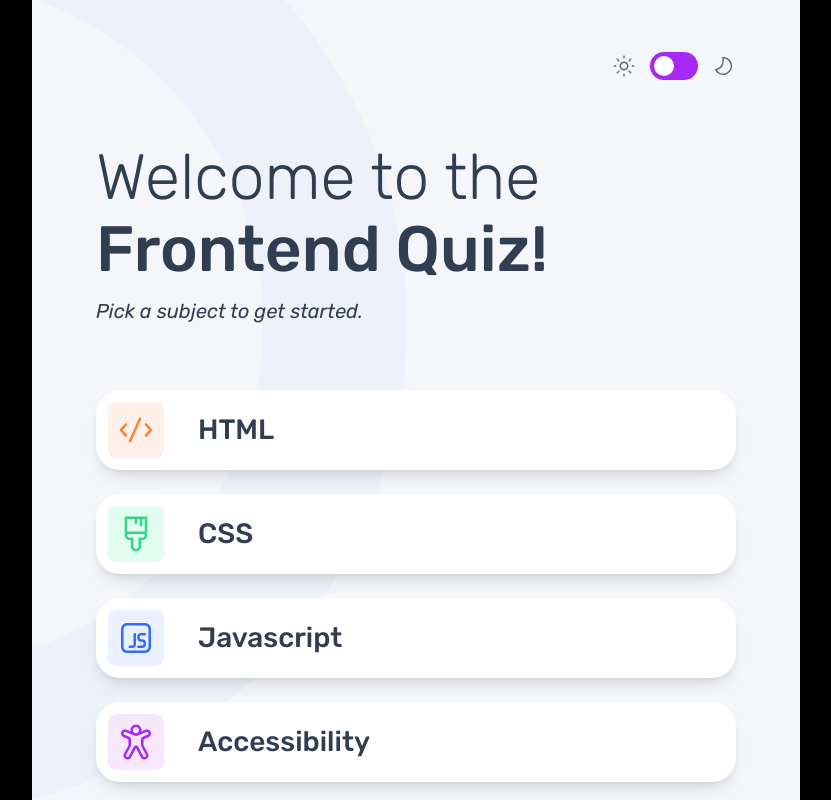
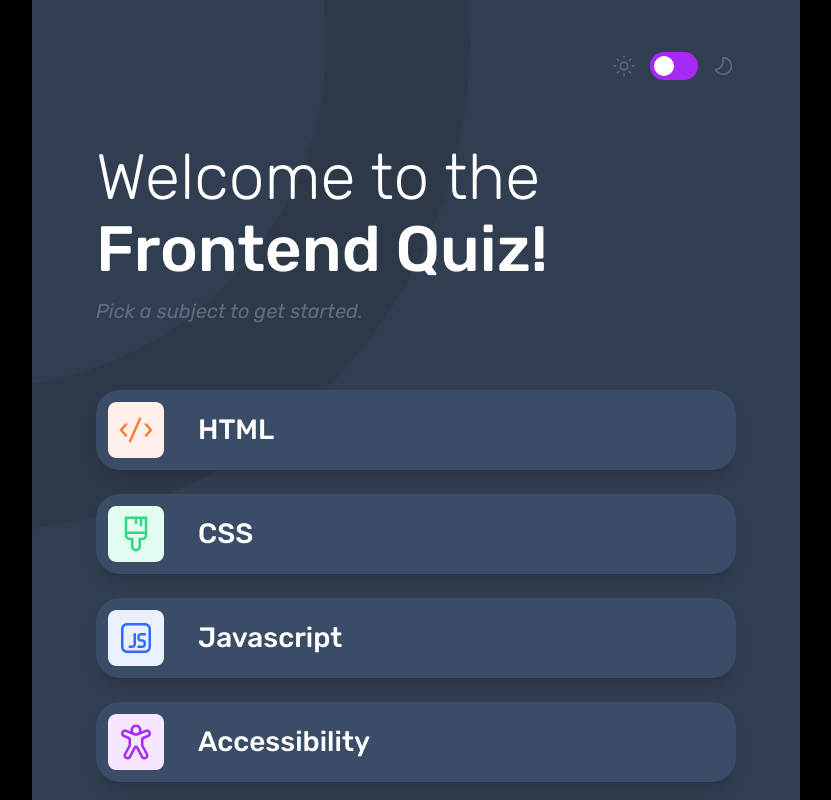
Before and after one commit to shaversj/frontend-quiz-app, a React (Vite) app: page / in a window 1280 px wide. Shown: the top 800 px of the page, without its empty margins (224-1055 px from the left). Built offline with nearby package versions, Linux system fonts and the light colour scheme.

Commit message:
Add dark mode changes

```diff
--- a/index.html
+++ b/index.html
@@ -1,5 +1,5 @@
 <!doctype html>
-<html lang="en">
+<html lang="en" class="dark">
   <head>
     <meta charset="UTF-8" />
     <link rel="icon" type="image/svg+xml" href="/favicon-32x32.png" />
--- a/src/App.jsx
+++ b/src/App.jsx
@@ -13,7 +13,7 @@ function App() {
         <div
           id={"app-container"}
           className={
-            "font-Rubik mx-auto min-h-[814px] max-w-screen-sm bg-light-grey md:min-h-[1024px] md:min-w-[768px] md:max-w-screen-md lg:min-h-[850px] lg:min-w-[1440px] lg:max-w-screen-lg "
+            "font-Rubik mx-auto min-h-[814px] max-w-screen-sm bg-light-grey bg-light-mobile bg-no-repeat md:min-h-[1024px] md:min-w-[768px] md:max-w-screen-md md:bg-light-tablet lg:min-h-[850px] lg:min-w-[1440px] lg:max-w-screen-lg lg:bg-light-desktop dark:bg-dark-navy dark:bg-dark-mobile dark:md:bg-dark-tablet lg:dark:bg-dark-desktop"
           }
         >
           {quizState.isQuizVisible ? (
--- a/src/components/Header.jsx
+++ b/src/components/Header.jsx
@@ -9,7 +9,7 @@ const Header = ({ iconPath, text }) => {
       {iconPath && (
         <div className={"flex items-center gap-x-4"}>
           <img className={"h-[40px] w-[40px] md:h-[56px] md:w-[56px]"} src={iconPath} alt={""} />
-          <h1 className={"text-left font-Rubik-Medium text-[18px] leading-6 text-dark-navy md:text-[28px]"}>{text}</h1>
+          <h1 className={"text-left font-Rubik-Medium text-[18px] leading-6 text-dark-navy md:text-[28px] dark:text-white"}>{text}</h1>
         </div>
       )}
 
--- a/src/components/QuizButton.jsx
+++ b/src/components/QuizButton.jsx
@@ -9,7 +9,7 @@ const QuizButton = ({ iconLetter, text, idx, isSelected, isSubmitted, questionDi
       type={"button"}
       onClick={() => questionDispatch({ type: "SELECT_ANSWER", idx })}
       className={cn(
-        "group flex w-full items-center gap-x-[16px] rounded-xl bg-white p-3 shadow-lg md:rounded-3xl",
+        "group flex w-full items-center gap-x-[16px] rounded-xl bg-white p-3 shadow-lg md:rounded-3xl dark:bg-navy",
         { "border-4 border-secondary-purple": isSelected },
         { "pointer-events-none": isSubmitted },
         { "pointer-events-none border-4 border-secondary-green": isSelected && isSubmitted && isCorrect },
@@ -17,7 +17,7 @@ const QuizButton = ({ iconLetter, text, idx, isSelected, isSubmitted, questionDi
       )}
     >
       <Icon iconLetter={iconLetter} isSubmitted={isSubmitted} isCorrect={isCorrect} isSelected={isSelected} />
-      <span className={"text-left font-Rubik-Medium text-[18px] leading-6 text-dark-navy md:text-[22px]"}>{text.replace(addSpaceBetweenColon, "$1 : ")}</span>
+      <span className={"text-left font-Rubik-Medium text-[18px] leading-6 text-dark-navy md:text-[22px] dark:text-white"}>{text.replace(addSpaceBetweenColon, "$1 : ")}</span>
       {isSubmitted && (isCorrect || (isSelected && isSubmitted && !isCorrect)) && <CircleIcon isCorrect={isCorrect} />}
     </button>
   );
--- a/src/index.css
+++ b/src/index.css
@@ -43,13 +43,19 @@ html {
     background-color: #A729F5;
 }
 
-#app-container {
-    background-image: url("/src/assets/images/eclipse-mobile-light.svg");
-    background-repeat: no-repeat;
+html.dark {
+    ::-webkit-progress-bar {
+    background-color: #3b4d66;
+    }
+
 }
+/*#app-container {*/
+/*    background-image: url("/src/assets/images/eclipse-mobile-light.svg");*/
+/*    background-repeat: no-repeat;*/
+/*}*/
 
-@media (min-width: 1440px) {
-    #app-container {
-        background-image: url("/src/assets/images/pattern-background-desktop-light.svg")
-    }
-}
+/*@media (min-width: 1440px) {*/
+/*    #app-container {*/
+/*        background-image: url("/src/assets/images/pattern-background-desktop-light.svg")*/
+/*    }*/
+/*}*/
--- a/src/pages/Home.jsx
+++ b/src/pages/Home.jsx
@@ -5,11 +5,13 @@ const Home = ({ quizDispatch }) => {
     <>
       <main className={"px-6 pb-[250px] pt-[29px] md:px-[64px] md:pb-[238px] md:pt-[69px] lg:flex lg:items-start lg:px-[140px] lg:pb-[280px] lg:pt-[99px]"}>
         <div className={"lg:basis-1/2 lg:pt-3"}>
-          <h1 className={"font-Rubik-Light text-[40px] leading-[3rem] text-dark-navy md:text-[64px] md:leading-[72px]"}>
+          <h1 className={"font-Rubik-Light text-[40px] leading-[3rem] text-dark-navy md:text-[64px] md:leading-[72px] dark:text-white"}>
             Welcome to the <span className={"font-Rubik-Medium"}>Frontend Quiz!</span>
           </h1>
 
-          <p className={"pt-4 font-Rubik-Italic text-[14px] leading-none text-dark-navy md:pt-4 md:text-[20px] lg:pt-[48px]"}>Pick a subject to get started.</p>
+          <p className={"pt-4 font-Rubik-Italic text-[14px] leading-none text-dark-navy md:pt-4 md:text-[20px] lg:pt-[48px] dark:text-grey-navy"}>
+            Pick a subject to get started.
+          </p>
         </div>
 
         <div className={"space-y-3 pt-[40px] md:space-y-6 md:pt-[69px] lg:basis-1/2 lg:pl-[14px] lg:pt-[15px]"}>
@@ -17,12 +19,12 @@ const Home = ({ quizDispatch }) => {
             <>
               <button
                 onClick={() => quizDispatch({ type: "START_QUIZ", title: quiz.title })}
-                className={"flex w-full items-center gap-x-[16px] rounded-xl bg-white p-3 shadow-lg md:gap-x-[34px] md:rounded-3xl lg:p-5"}
+                className={"flex w-full items-center gap-x-[16px] rounded-xl bg-white p-3 shadow-lg md:gap-x-[34px] md:rounded-3xl lg:p-5 dark:bg-navy"}
               >
                 <svg className={"h-[40px] w-[40px] flex-shrink-0 md:h-[56px] md:w-[56px]"} viewBox="0 0 40 40" fill="none" xmlns="http://www.w3.org/2000/svg">
                   {quiz.image}
                 </svg>
-                <h1 className={"font-Rubik-Medium text-[18px] text-dark-navy md:text-[28px]"}>{quiz.title}</h1>
+                <h1 className={"font-Rubik-Medium text-[18px] text-dark-navy md:text-[28px] dark:text-white"}>{quiz.title}</h1>
               </button>
             </>
           ))}
--- a/src/pages/Question.jsx
+++ b/src/pages/Question.jsx
@@ -7,10 +7,10 @@ const Question = ({ isAnswerSubmitted, indexOfSelectedAnswer, question, indexOfC
     <>
       <div className={"px-6 pt-[32px] md:px-[64px] md:pt-[49px] lg:flex lg:items-start lg:gap-x-[28px] lg:px-[140px] lg:pt-[85px]"}>
         <div className={"lg:basis-1/2 lg:pr-[113px]"}>
-          <p className={"font-Rubik-Italic text-[14px] text-grey-navy"}>
+          <p className={"dark:text-light-blue font-Rubik-Italic text-[14px] text-grey-navy"}>
             Question {indexOfCurrentQuestion + 1} of {maxNumberOfQuestions}
           </p>
-          <p className={"pt-3 font-Rubik-Medium text-[20px] leading-6 text-dark-navy md:pt-[27px] md:text-[34px] md:leading-[1.1em]"}>{question.question}</p>
+          <p className={"pt-3 font-Rubik-Medium text-[20px] leading-6 text-dark-navy md:pt-[27px] md:text-[34px] md:leading-[1.1em] dark:text-white"}>{question.question}</p>
           <progress className={"w-full pt-[24px] md:pt-[40px] lg:pt-[168px]"} max={maxNumberOfQuestions} value={indexOfCurrentQuestion + 1} />
         </div>
         <div className={"pt-[50px] md:pt-[64px] lg:basis-1/2 lg:pt-0"}>
--- a/tailwind.config.js
+++ b/tailwind.config.js
@@ -1,8 +1,17 @@
 /** @type {import('tailwindcss').Config} */
 export default {
+  darkMode: "selector",
   content: ["./index.html", "./src/**/*.{js,ts,jsx,tsx}"],
   theme: {
     extend: {
+      backgroundImage: {
+        "dark-desktop": "url('/src/assets/images/pattern-background-desktop-dark.svg')",
+        "dark-mobile": "url('/src/assets/images/pattern-background-mobile-dark.svg')",
+        "dark-tablet": "url('/src/assets/images/pattern-background-tablet-dark.svg')",
+        "light-desktop": "url('/src/assets/images/pattern-background-desktop-light.svg')",
+        "light-mobile": "url('/src/assets/images/pattern-background-mobile-dark.svg')",
+        "light-tablet": "url('/src/assets/images/pattern-background-tablet-dark.svg')",
+      },
       screens: {
         sm: "375px",
         lg: "1440px",
@@ -11,6 +20,7 @@ export default {
         "dark-navy": "#313E51",
         navy: "#3B4D66",
         "grey-navy": "#626c7f",
+        "light-blue": "#ABC1E1",
         "light-grey": "#f4f6fa",
         "secondary-purple": "#A729F5",
         "secondary-light-purple": "#F6E7FF",
```
